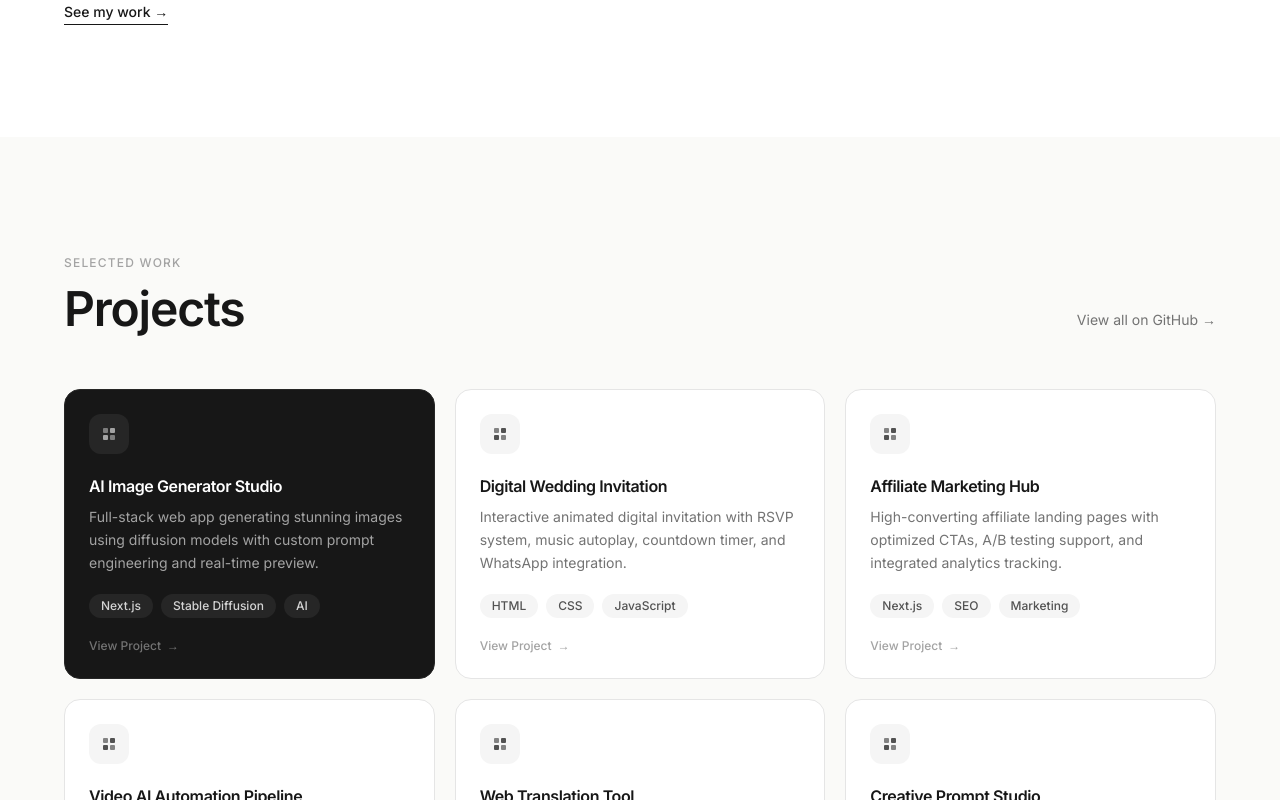
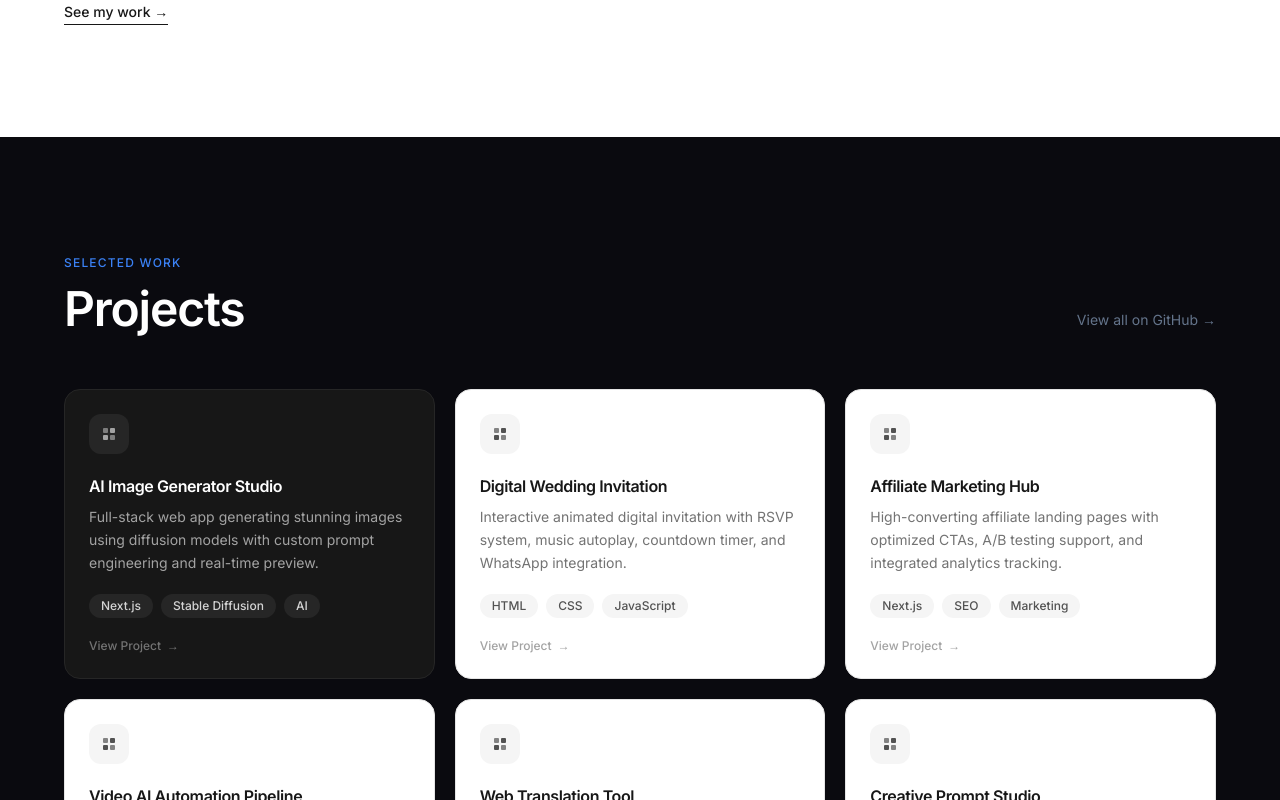
Before and after one commit to minanulaziz260/porto, a Next.js app: page / in a window 1280 px wide. Shown: the part 1320-2120 px from the top of the page. Built offline with nearby package versions, Linux system fonts and the light colour scheme.

Commit message:
Update Projects.tsx

```diff
--- a/components/Projects.tsx
+++ b/components/Projects.tsx
@@ -60,9 +60,8 @@ const fadeInUp = {
 
 export default function Projects() {
   return (
-    <section id="projects" className="py-28 px-6 bg-[#FAFAF8]">
+    <section id="projects" className="py-28 px-6 bg-[#0a0a0f]">
       <div className="max-w-6xl mx-auto">
-        {/* Header */}
         <motion.div
           initial="hidden"
           whileInView="visible"
@@ -70,25 +69,24 @@ export default function Projects() {
           variants={fadeInUp}
           className="mb-14 space-y-3"
         >
-          <span className="text-xs font-medium tracking-widest text-neutral-400 uppercase">
+          <span className="text-xs font-medium tracking-widest text-blue-500 uppercase">
             Selected Work
           </span>
           <div className="flex items-end justify-between flex-wrap gap-4">
-            <h2 className="text-3xl md:text-5xl font-semibold text-neutral-900 tracking-tight">
+            <h2 className="text-3xl md:text-5xl font-semibold text-white tracking-tight">
               Projects
             </h2>
             <a
               href="https://github.com"
               target="_blank"
               rel="noopener noreferrer"
-              className="text-sm text-neutral-500 hover:text-neutral-900 transition-colors border-b border-transparent hover:border-neutral-400 pb-0.5"
+              className="text-sm text-slate-500 hover:text-blue-400 transition-colors border-b border-transparent hover:border-blue-400/40 pb-0.5"
             >
               View all on GitHub →
             </a>
           </div>
         </motion.div>
 
-        {/* Grid */}
         <motion.div
           initial="hidden"
           whileInView="visible"
@@ -108,4 +106,4 @@ export default function Projects() {
       </div>
     </section>
   )
-        }
+    }
```
